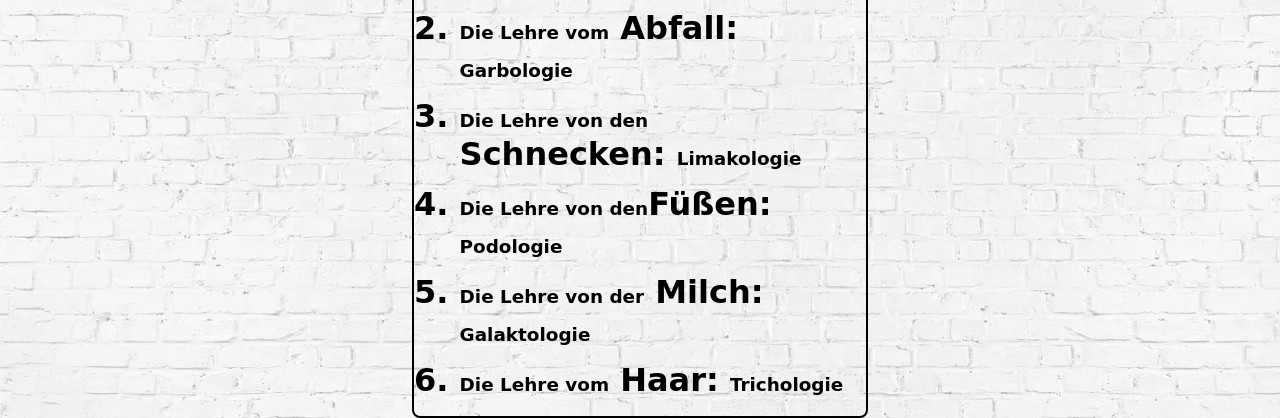
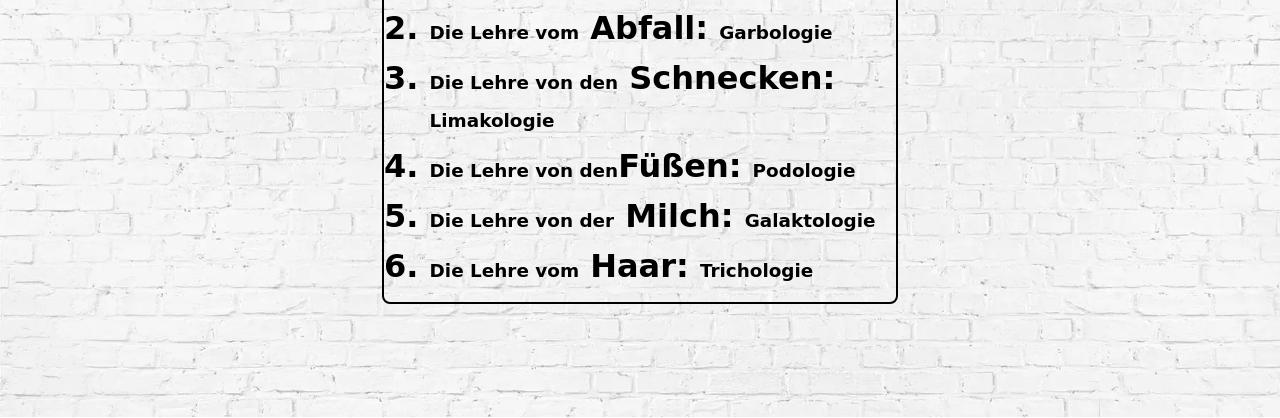
Before and after one commit to NinaHahne/wasn-das, a plain HTML site: page index.html in a window 1280 px wide. Shown: the part 383-801 px from the top of the page. Drawn offline with Linux system fonts and the light colour scheme; a web font is replaced by a local one.

Commit message:
slightly bigger cards

```diff
--- a/main_de.css
+++ b/main_de.css
@@ -48,7 +48,7 @@ header h1 {
 
 section {
   width: 30%;
-  min-width: 520px;
+  min-width: 580px;
   margin-left: auto;
   margin-right: auto;
   padding-left: 2rem;
```
